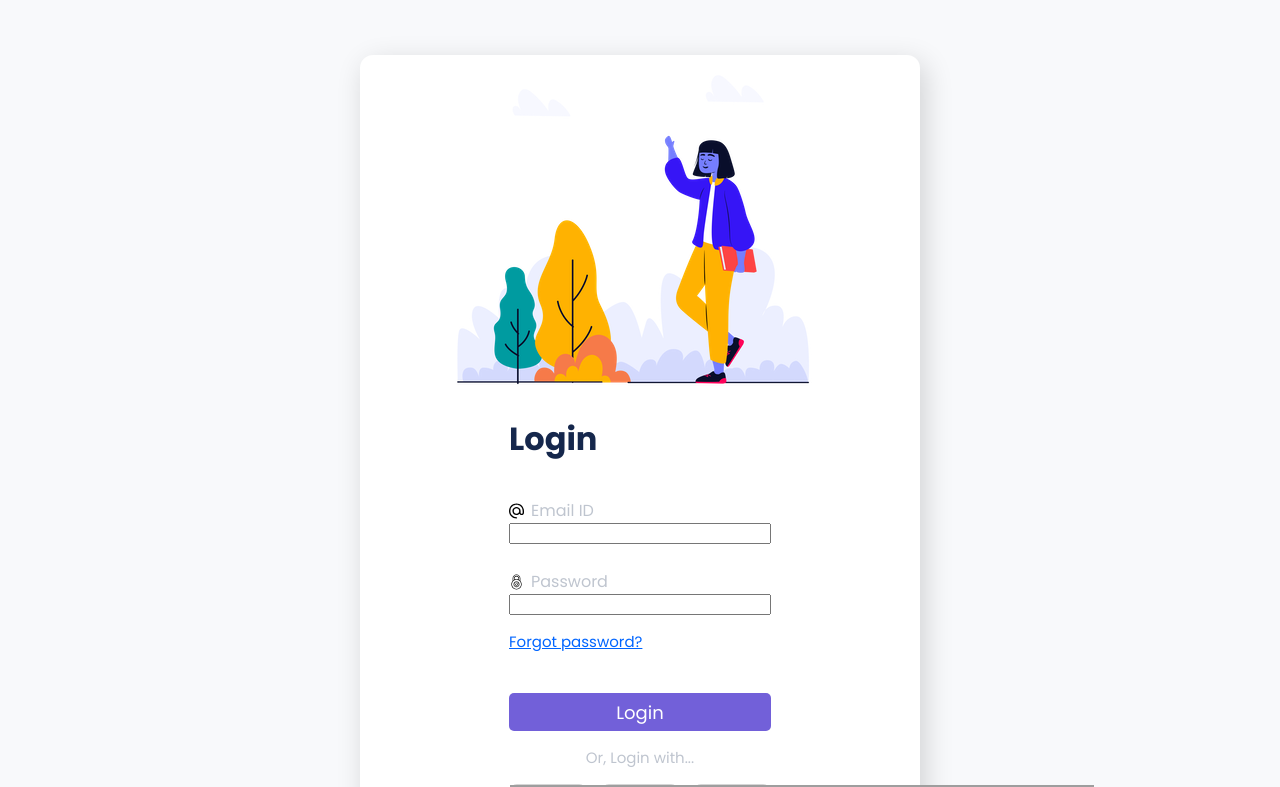
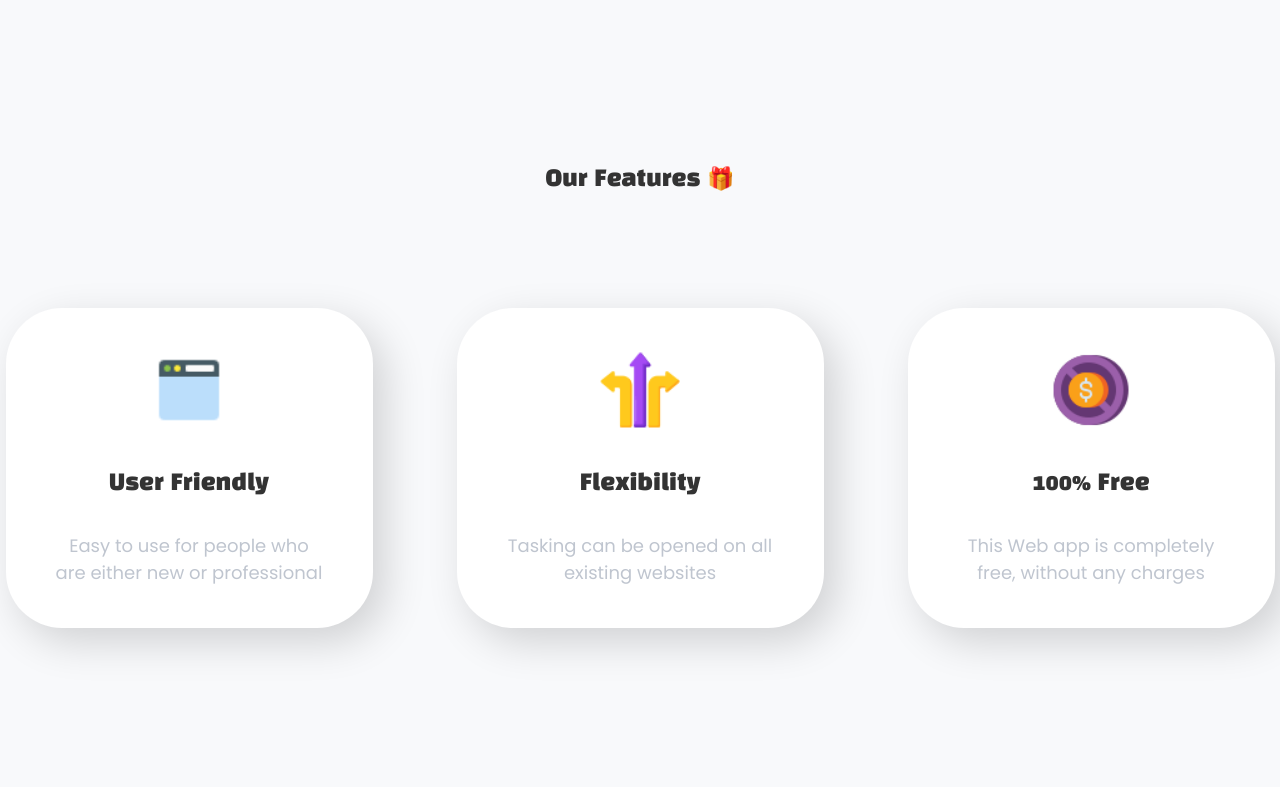
Before and after one commit to MGeovany/Auditab, a React (Create React App) app: page / in a window 1280 px wide. Shown: the top 787 px of the page. Built offline with nearby package versions, Linux system fonts and the light colour scheme; grey boxes are pictures that could not be loaded.

Commit message:
fixed some styles, and positioning (code review)

```diff
--- a/src/App.css
+++ b/src/App.css
@@ -5,9 +5,11 @@
 body {
   background-color: #282c34;
   min-height: 100vh;
+
   display: flex;
   flex-direction: column;
   align-items: center;
+
   justify-content: center;
   font-size: calc(10px + 2vmin);
   color: white;
--- a/src/components/Features.js
+++ b/src/components/Features.js
@@ -1,24 +1,48 @@
-import React from 'react';
-import css from "./Features.module.css";
+import React from "react";
+import "../styles/features-servicesStyle.css";
 
-export const Features = (prop) =>{
-
-
+export const Features = () => {
   return (
     <>
-      <div className={css.card_Features}>
-
-        <div>
-          <img src = {prop.Image}></img>
+      <div className="title flex">Our Features 🎁</div>
+      <div className="card-container flex">
+        <div className="card flex">
+          <div className="img">
+            <img
+              src="/assets/icons/icons8-browse-page-48.png"
+              alt="friendly"
+            ></img>
+          </div>
+          <div className="card-title">User Friendly</div>
+          <div className="card-text flex">
+            Easy to use for people who are either new or professional
+          </div>
+        </div>
+        <div className="card flex">
+          <div className="img">
+            <img
+              src="/assets/icons/icons8-flexibility-64.png"
+              alt="friendly"
+            ></img>
+          </div>
+          <div className="card-title">Flexibility</div>
+          <div className="card-text flex">
+            Tasking can be opened on all
+            <br /> existing websites
+          </div>
         </div>
 
-        <div className= {css.DivF}>
-          <h4 className= {css.Title} >{prop.Title}</h4>
-          <p className={css.longtext}>{prop.LongText}</p>
+        <div className="card flex">
+          <div className="img">
+            <img src="/assets/icons/icons8-free-64.png" alt="friendly"></img>
+          </div>
+          <div className="card-title">100% Free</div>
+          <div className="card-text flex">
+            This Web app is completely
+            <br /> free, without any charges
+          </div>
         </div>
-
       </div>
-
     </>
-  )
-}
+  );
+};
--- a/src/components/Services.module.css
+++ /dev/null
@@ -1,46 +0,0 @@
-.card_Services{
-    background: var(--unnamed-color-ffffff) 0% 0% no-repeat padding-box;
-    background: #FFFFFF 0% 0% no-repeat padding-box;
-    box-shadow: 12px 14px 41px #00000029;
-    opacity: 1;
-    width: 448px;
-    height: 607px;
-    margin-left: 2rem;
-}
-
-.SerTitle{
-    color: var(--unnamed-color-111217);
-    text-align: center;
-    font: normal normal 700px 32px/111px Black Han Sans;
-    color: #111217;
-    opacity: 1;
-    margin: 1rem 1rem;
-    height: 3rem;
-}
-
-.SerLongText{
-    color: var(--unnamed-color-9b9b9b);
-    font: normal normal normal 24px/46px Poppins;
-    letter-spacing: 0px;
-    color: #9B9B9B;
-    opacity: 1;
-    width: 400px;
-    margin-left: 1.5rem;
-}
-
-.SerPos{
-    position: relative;
-    top: 20px;
-}
-
-h7{
-    color: #7771DE;
-    font-weight: 500;
-    font-size: 25px;
-}
-
-img{
-    width: 308px;
-    height: 217px;
-    margin: 60px 10px 10px 10px;
-}
--- a/src/index.js
+++ b/src/index.js
@@ -1,12 +1,12 @@
-import React from 'react'
-import ReactDOM from 'react-dom/client'
-import './index.css'
+import React from "react";
+import ReactDOM from "react-dom/client";
+import "./index.css";
+import { Features } from "./components/Features";
 
-import Login from './components/Login'
 
-const root = ReactDOM.createRoot(document.getElementById('root'))
+const root = ReactDOM.createRoot(document.getElementById("root"));
 root.render(
   <React.StrictMode>
-    <Login />
+    <Features/>
   </React.StrictMode>
-)
+);
--- /dev/null
+++ b/src/styles/features-servicesStyle.css
@@ -0,0 +1,77 @@
+@import url("https://fonts.googleapis.com/css2?family=Black+Han+Sans&display=swap");
+@import url("https://fonts.googleapis.com/css2?family=Poppins&display=swap");
+:root {
+  display: flex;
+  justify-content: center;
+  margin-top: 166px;
+
+  /* Fonts: */
+  --poppins-regular: "Poppins", sans-serif;
+  --black-regular: "Black Han Sans", sans-serif;
+
+  /* Colors: */
+  --navy: #15274c;
+  --white: #ffffff;
+  --gray: #bfc5cf;
+  --gray-light: #d2d3d9;
+  --black: #111217;
+  --mate: #333333;
+  --purple-dark: #362e61;
+  --purple-light: #7260d9;
+  --purple-light2: #7771de;
+  --blue: #0065ff;
+}
+
+.title {
+  font-size: 22px;
+  color: var(--mate);
+  margin-bottom: 114px;
+  font-family: var(--black-regular);
+}
+
+.flex {
+  display: flex;
+  justify-content: center;
+  align-items: center;
+}
+
+.card-container {
+  flex-direction: row;
+}
+
+.card {
+  width: 367px;
+  height: 320px;
+  border-radius: 56px;
+  background: #ffffff 0% 0% no-repeat padding-box;
+  box-shadow: 12px 14px 41px #00000029;
+
+  flex-direction: column;
+}
+
+.card:not(:last-child) {
+  margin-right: 84px;
+}
+
+img {
+  width: 80px;
+  height: 80px;
+}
+
+.card-title {
+  font-size: 22px;
+  color: var(--mate);
+  margin-bottom: 34px;
+  margin-top: 36px;
+  font-family: var(--black-regular);
+}
+
+.card-text {
+  width: 100%;
+  padding: 0 50px;
+
+  font-family: var(--poppins-regular);
+  font-size: 18px;
+  color: var(--gray);
+  text-align: center;
+}
--- a/src/styles/loginStyle.css
+++ b/src/styles/loginStyle.css
@@ -16,7 +16,6 @@
   --purple-light2: #7771de;
   --blue: #0065ff;
 }
-
 .login {
   display: flex;
   align-items: center;
```
Also changed, not shown: src/App.js (+5 -2 lines), src/components/Features.module.css (deleted, +0 -40 lines), src/components/Features_Carrusell.js (deleted, +0 -36 lines), src/components/Services.js (+2 -17 lines), src/components/Services_Carrusell.js (deleted, +0 -29 lines).
